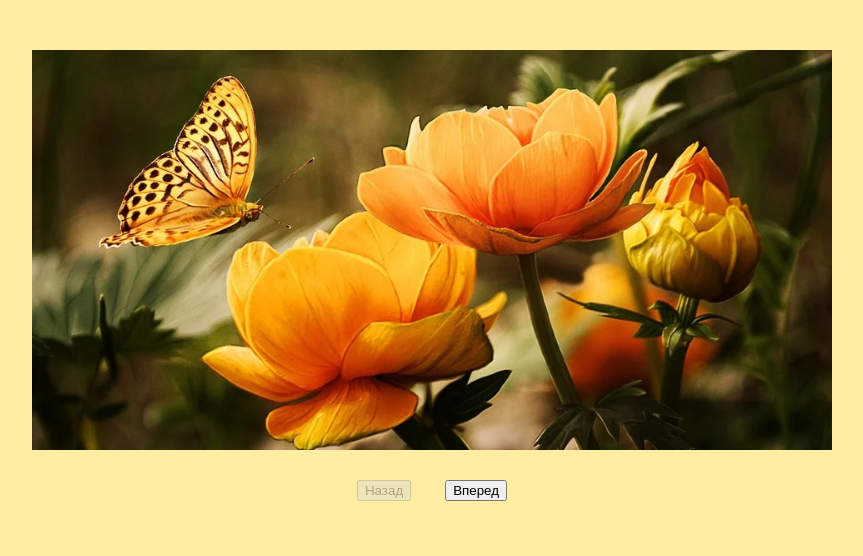
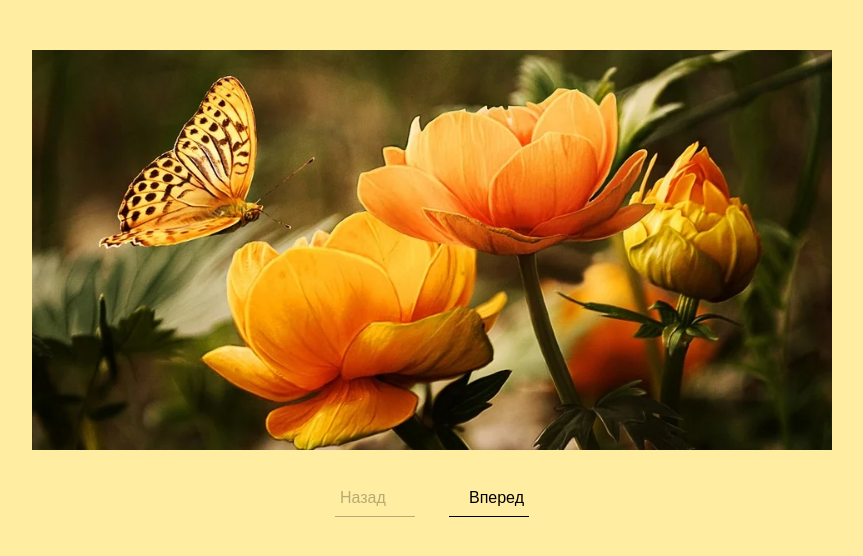
Before and after one commit to vertraut/firstSliderJS, a plain HTML site: page index.html in a window 1280 px wide. Shown: the whole page, without its empty margins (208-1071 px from the left). Drawn offline with Linux system fonts and the light colour scheme.

Commit message:
стилизация кнопок

```diff
--- a/scss/style.scss
+++ b/scss/style.scss
@@ -27,7 +27,7 @@ body {
   margin: 0;
   padding: 0;
   //   transform: translateX(-800px);
-  transition: 0.2s;
+  transition: 0.5s;
 }
 
 .slider-item {
@@ -35,6 +35,7 @@ body {
   min-width: 800px;
   height: 400px;
   background-size: cover;
+  //   margin-right: 10px;
   &.item-1 {
     background-image: url(../img/1.webp);
   }
@@ -58,3 +59,21 @@ body {
     margin-right: 30px;
   }
 }
+
+button {
+  min-width: 80px;
+  background: none;
+  border: none;
+  font-family: Arial, Helvetica, sans-serif;
+  font-style: normal;
+  font-weight: normal;
+  font-size: 16px;
+  line-height: 26px;
+  //   text-decoration: underline;
+  padding: 5px 5px;
+  border-bottom: 1px solid currentColor;
+  text-align: right;
+  &:first-child {
+    text-align: left;
+  }
+}
```
Also changed, not shown: css/style.css, css/style.min.css, 2 other files.
